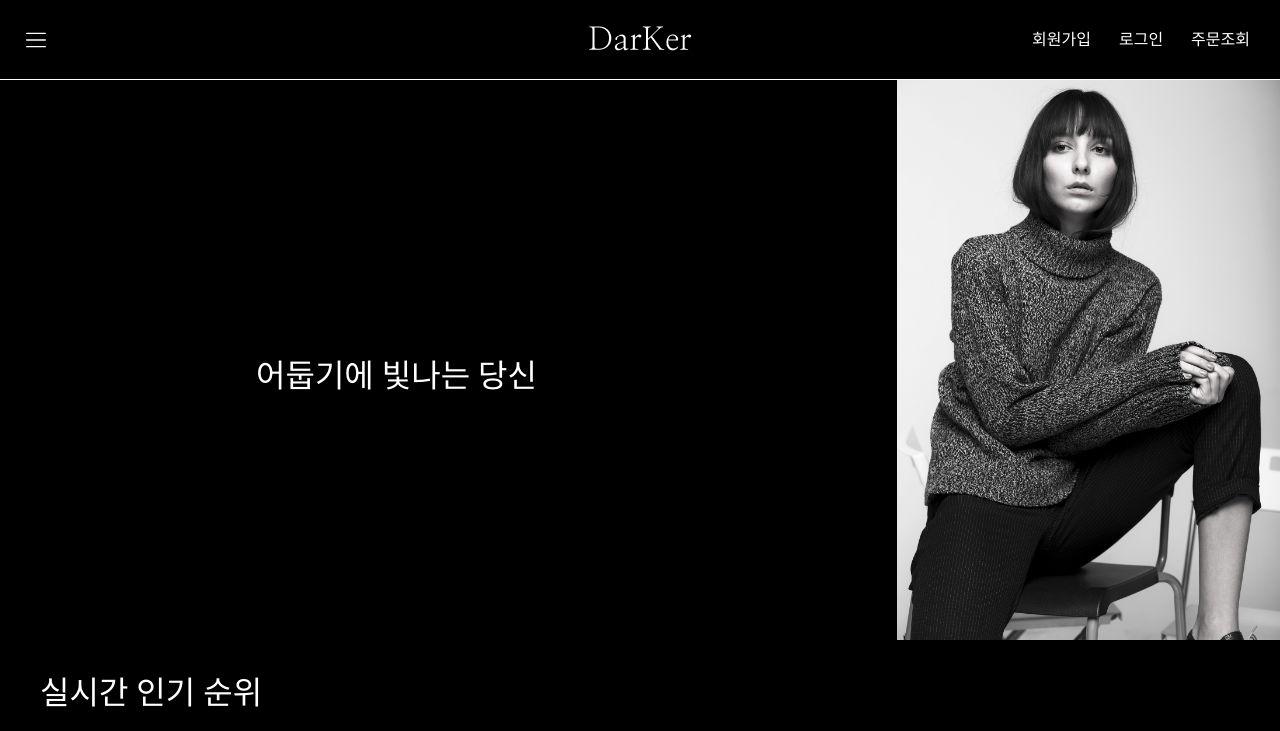
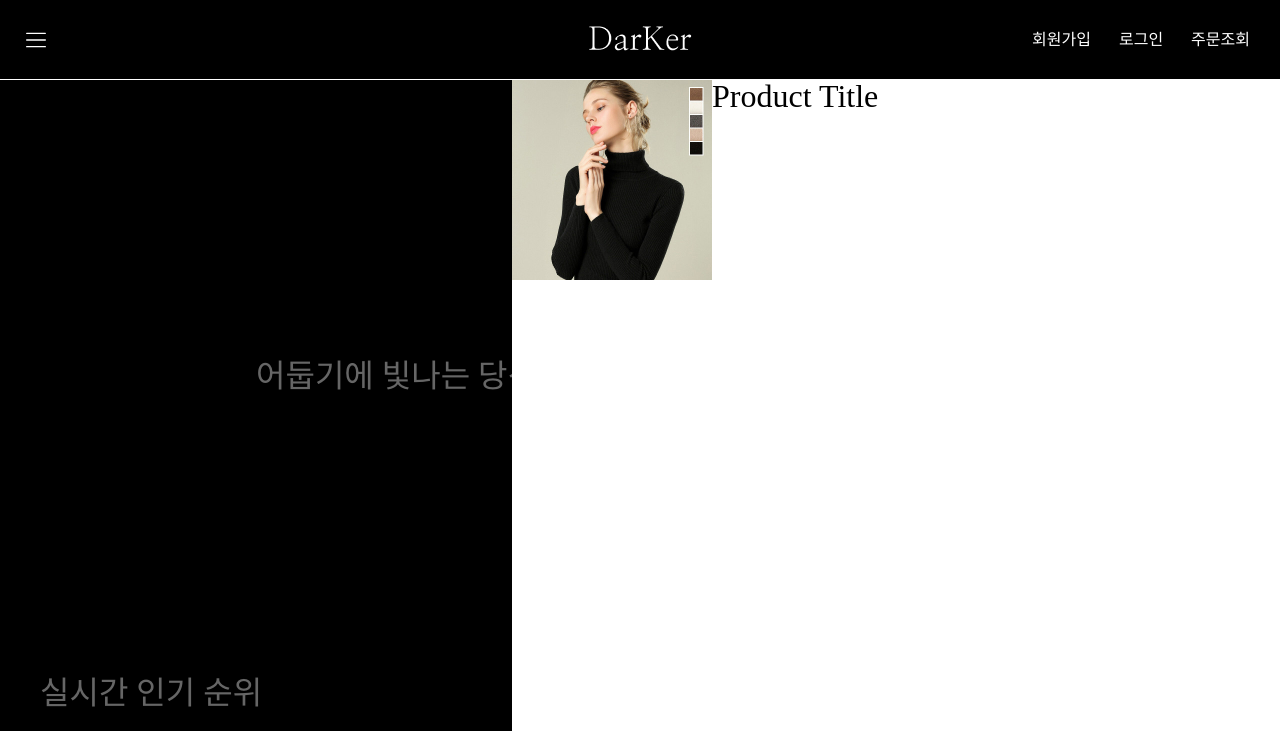
Before and after one commit to zae-hyeong/DarKer, a React (Create React App) app: page / in a window 1280 px wide. Shown: the top 731 px of the page. Built offline with nearby package versions, Linux system fonts and the light colour scheme.

Commit message:
[feat] add aside cart Component and basic elements

```diff
--- a/src/App.css
+++ b/src/App.css
@@ -34,6 +34,10 @@ body {
   background-color: black;
   color: white;
 	font-family: 'Nanum Myeongjo', serif;
+	position: relative;
+}
+body::-webkit-scrollbar{
+  display:none;
 }
 
 ol, ul {
--- a/src/App.js
+++ b/src/App.js
@@ -5,6 +5,7 @@ import Header from "./Component/Header/Header";
 import Main from "./Component/Main/Main";
 import Login from "./Component/Auth/Login";
 import Signup from "./Component/Auth/Signup";
+import Cart from "./Component/Cart/Cart";
 
 function App() {
   const [pageSelect, setPageSelect] = useState(0);
@@ -19,6 +20,8 @@ function App() {
     <div className="App">
       <Header navSelect={navSelector}/>
       {pageSelect === 0 ? <Main /> : pageSelect === 1 ? <Login /> : <Signup />}
+      <aside className=''></aside>
+      <Cart />
       <Footer />
     </div>
   );
--- /dev/null
+++ b/src/Component/Cart/Cart.css
@@ -0,0 +1,39 @@
+.aside-bg {
+  background-color: #00000099;
+
+  width: 100vw;
+  height: calc(100vh - 80px);
+  position: fixed;
+  top: 80px;
+  z-index: 500;
+  transition: opacity 0.8s;
+}
+.aside-bg.deactive {
+  opacity: 0;
+}
+
+.cart-wrapper {
+  width: 60vw;
+  height: calc(100vh - 80px);
+  background-color: #fff;
+  opacity: 1;
+  position: fixed;
+  top: 80px;
+  right: 0;
+  transition: right 0.8s;
+  z-index: 700;
+}
+.cart-wrapper.deactive {
+  right: -70%;
+}
+
+.cart-product-img {
+  width: 200px;
+  height: 200px;
+  float: left;
+}
+
+.cart-product-name {
+  font-size: 2rem;
+  color: black;
+}
--- /dev/null
+++ b/src/Component/Cart/Cart.js
@@ -0,0 +1,27 @@
+import React, { useState } from "react";
+import "./Cart.css";
+import exImg from "../../public/image/item-img-ex.jpg";
+
+const Cart = () => {
+  const [isActive, setIsActive] = useState(true);
+
+  return (
+    <>
+      <aside className={isActive ? "cart-wrapper" : "cart-wrapper deactive"}>
+        {/* Todo : add deactive button on top */}
+        <ol>
+          <li>
+            <img className="cart-product-img" src={exImg} alt="product image" />
+
+            <h3 className="cart-product-name">Product Title</h3>
+            <div className="cart-product-details"></div>
+            {/* todo : 총합 계산 등 */}
+          </li>
+        </ol>
+      </aside>
+      <div className={isActive ? "aside-bg" : "aside-bg deactive"}></div>
+    </>
+  );
+};
+
+export default Cart;
--- a/src/Component/Header/Header.css
+++ b/src/Component/Header/Header.css
@@ -4,12 +4,14 @@
   background-color: black;
   border-bottom: 1px white solid;
   position: sticky;
+  top: 0;
 
   display: flex;
   justify-content: space-between;
   align-items: center;
   box-sizing: border-box;
   padding: 0px 20px;
+  z-index: 1000;
 }
 
 .header-menu-button {
```
